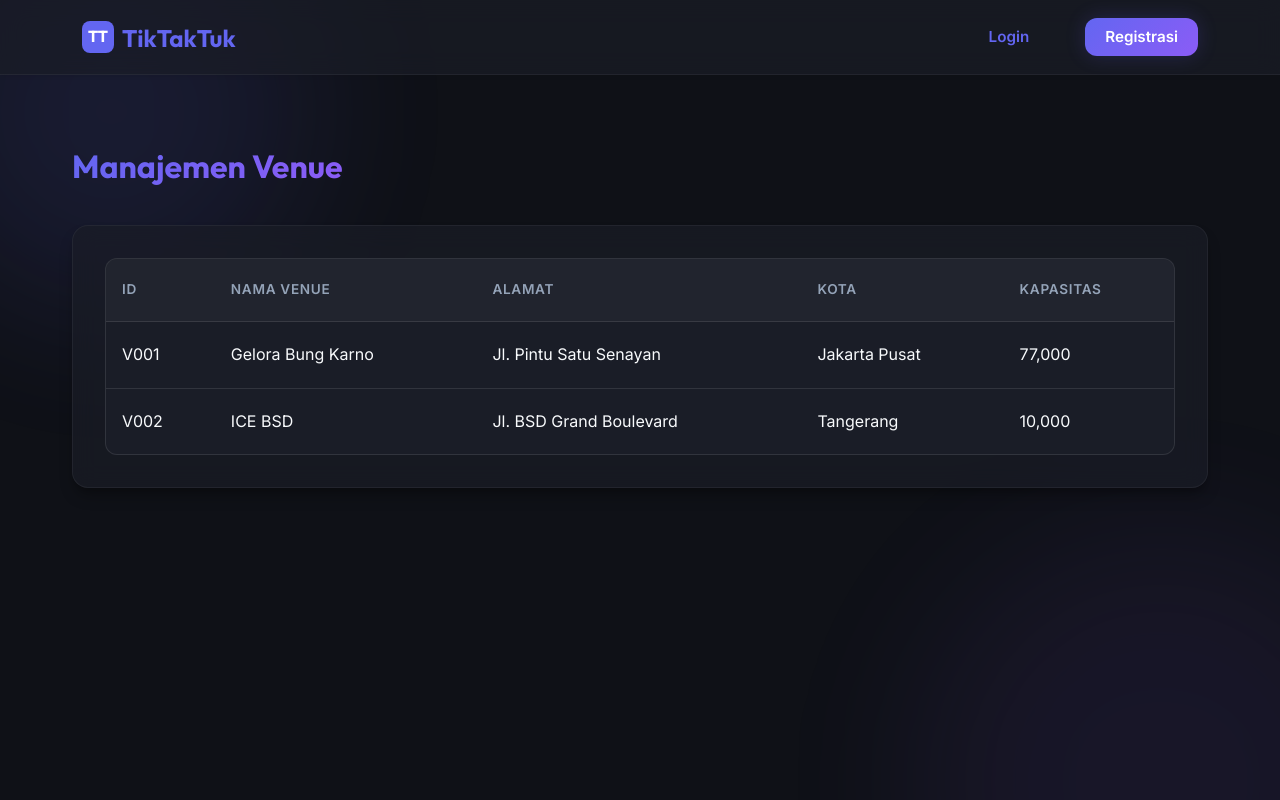
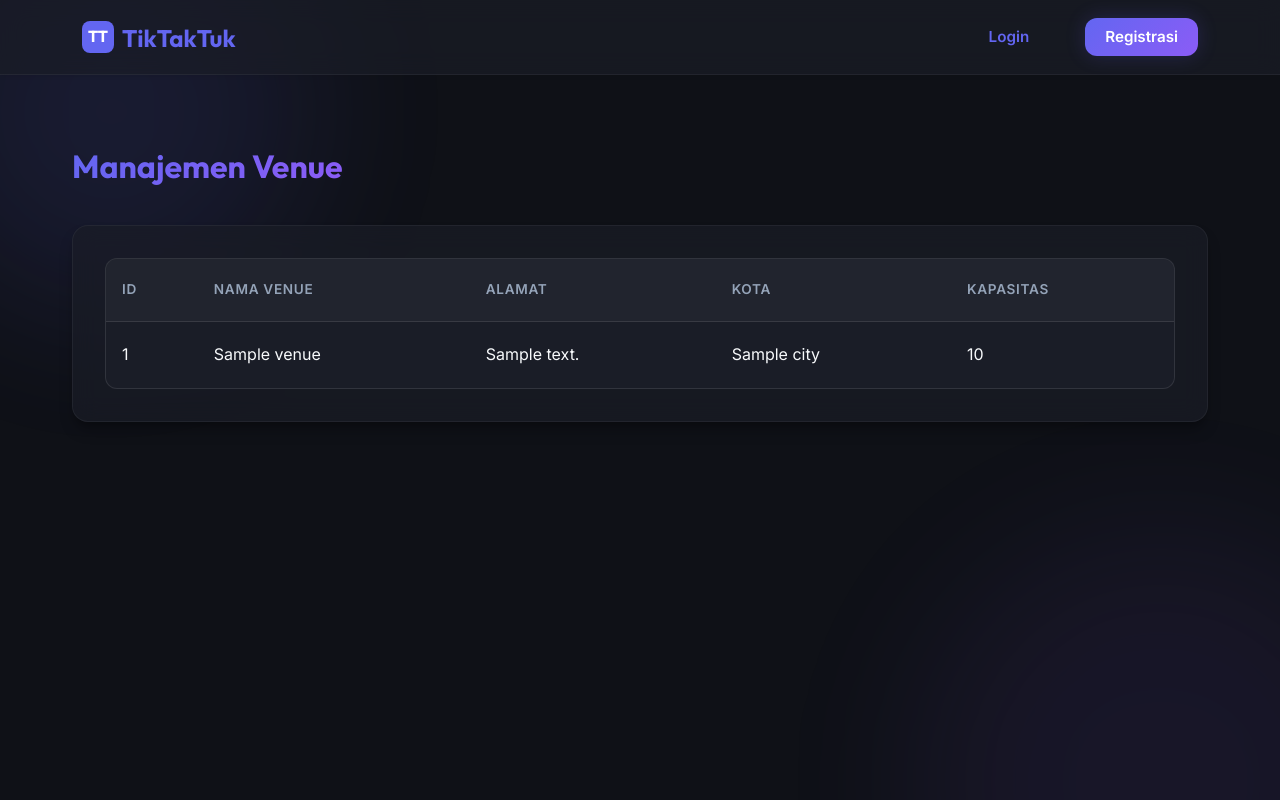
Before and after one commit to NisriinaWakhdah/TK-E-MenjadiBasdut, a Django app: template venue/templates/venue_list.html in a window 1280 px wide. Run offline with Django 5.2, Linux system fonts and the light colour scheme; the template is opened without the code that fills it: most values are stand-ins (such as "Sample title", 1, 10 or a date in 2020).

Commit message:
Fix venue and event list

```diff
--- a/venue/templates/venue_list.html
+++ b/venue/templates/venue_list.html
@@ -1,4 +1,5 @@
 {% extends 'base.html' %}
+{% load humanize %}
 
 {% block content %}
 <div class="main-content">
@@ -27,32 +28,29 @@
                     </tr>
                 </thead>
                 <tbody>
+                    {% for venue in venues %}
                     <tr>
-                        <td>V001</td>
-                        <td>Gelora Bung Karno</td>
-                        <td>Jl. Pintu Satu Senayan</td>
-                        <td>Jakarta Pusat</td>
-                        <td>77,000</td>
+                        <td>{{ venue.id }}</td>
+                        <td>{{ venue.name }}</td>
+                        <td>{{ venue.address }}</td>
+                        <td>{{ venue.city }}</td>
+                        <td>{{ venue.capacity|intcomma }}</td>
                         {% if request.session.role in 'admin,organizer' %}
                         <td class="action-cell">
-                            <a href="#" class="action-icon edit" title="Edit">✎</a>
-                            <a href="#" class="action-icon delete" title="Delete">🗑</a>
+                            <a href="{% url 'venue_update' venue.id %}" class="action-icon edit" title="Edit">✎</a>
+
+                            <form action="{% url 'venue_delete' venue.id %}" method="POST" style="display:inline;">
+                                {% csrf_token %}
+                                <button type="submit" class="action-icon delete" title="Delete" style="border:none; background:transparent;">🗑</button>
+                            </form>
                         </td>
                         {% endif %}
                     </tr>
+                    {% empty %}
                     <tr>
-                        <td>V002</td>
-                        <td>ICE BSD</td>
-                        <td>Jl. BSD Grand Boulevard</td>
-                        <td>Tangerang</td>
-                        <td>10,000</td>
-                        {% if request.session.role in 'admin,organizer' %}
-                        <td class="action-cell">
-                            <a href="#" class="action-icon edit">✎</a>
-                            <a href="#" class="action-icon delete">🗑</a>
-                        </td>
-                        {% endif %}
+                        <td colspan="6" class="text-center text-secondary" style="padding: 2rem;">Belum ada data venue.</td>
                     </tr>
+                    {% endfor %}
                 </tbody>
             </table>
         </div>
```
Also changed, not shown: event/templates/event_list.html (+14 -8 lines), db.sqlite3.
